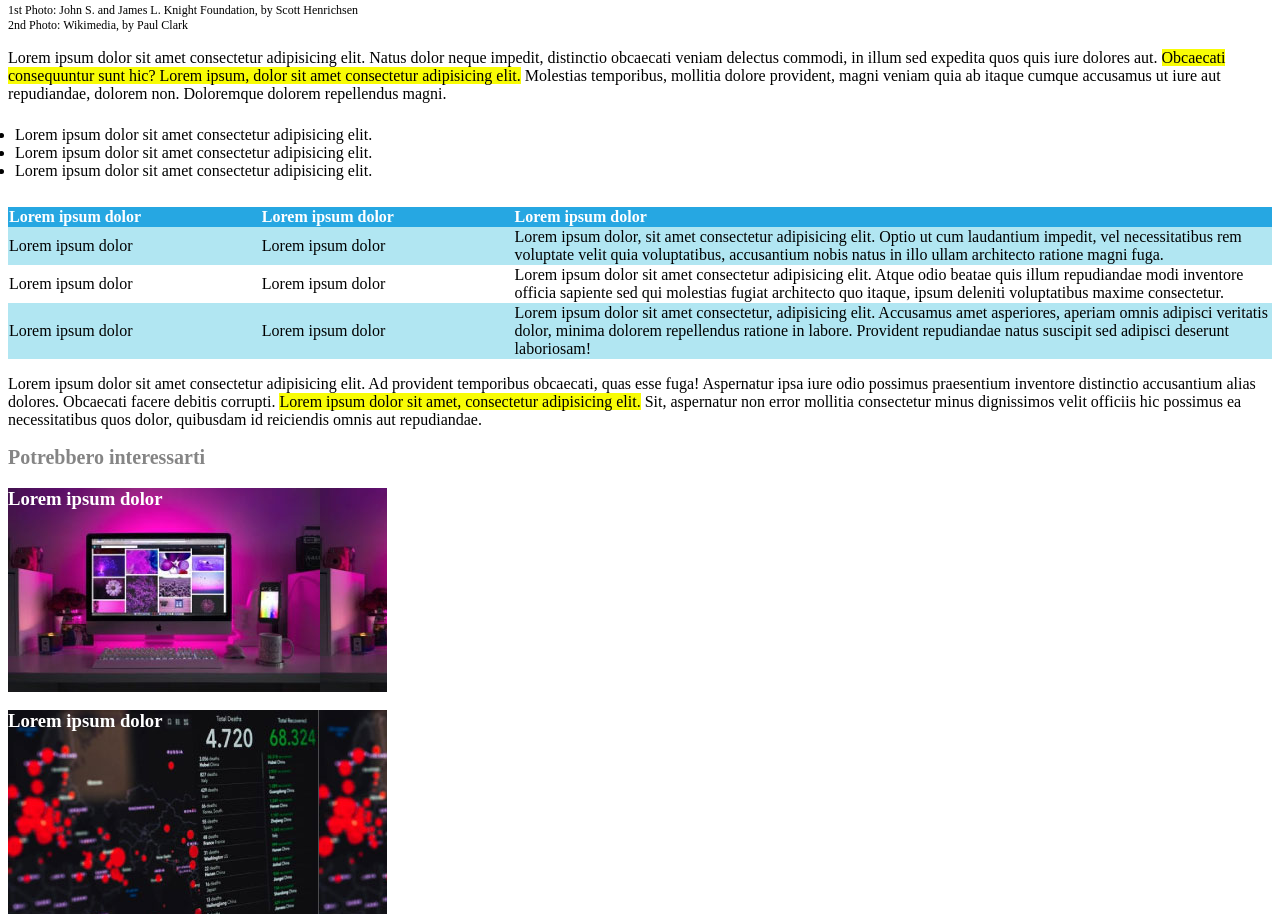
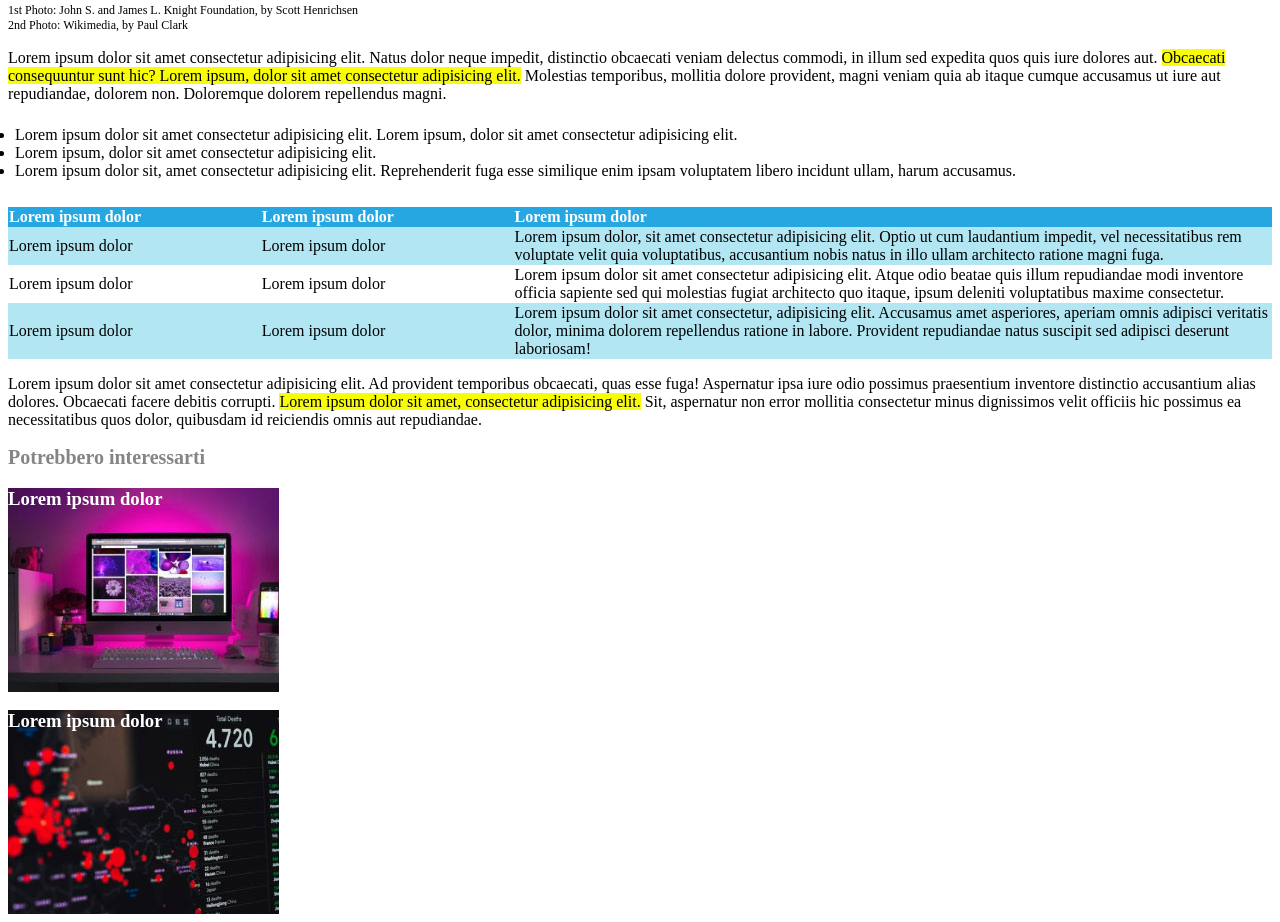
Before and after one commit to matteodragotto/html-css-booleaner, a plain HTML site: page index.html in a window 1280 px wide. Shown: the part 655-1577 px from the top of the page. Drawn offline with Linux system fonts and the light colour scheme.

Commit message:
[modify] footer image size

```diff
--- a/css/style.css
+++ b/css/style.css
@@ -98,11 +98,15 @@ footer{
 .image-1{
   color: white;
   background-image: url(../img/monitor.jpg);
+  background-repeat: no-repeat;
   height: 204px;
+  width: 271px;
 }
 
 .image-2{
   color: white;
   background-image: url(../img/graph.jpg);
+  background-repeat: no-repeat;
   height: 204px;
+  width: 271px;
 }
--- a/index.html
+++ b/index.html
@@ -44,9 +44,9 @@
     </section>
 
     <ul class="list">
-      <li>Lorem ipsum dolor sit amet consectetur adipisicing elit.</li>
-      <li>Lorem ipsum dolor sit amet consectetur adipisicing elit.</li>
-      <li>Lorem ipsum dolor sit amet consectetur adipisicing elit.</li>
+      <li>Lorem ipsum dolor sit amet consectetur adipisicing elit. Lorem ipsum, dolor sit amet consectetur adipisicing elit.</li>
+      <li>Lorem ipsum, dolor sit amet consectetur adipisicing elit.</li>
+      <li>Lorem ipsum dolor sit, amet consectetur adipisicing elit. Reprehenderit fuga esse similique enim ipsam voluptatem libero incidunt ullam, harum accusamus. </li>
     </ul>
 
     <!--Inizio tabella-->
```
